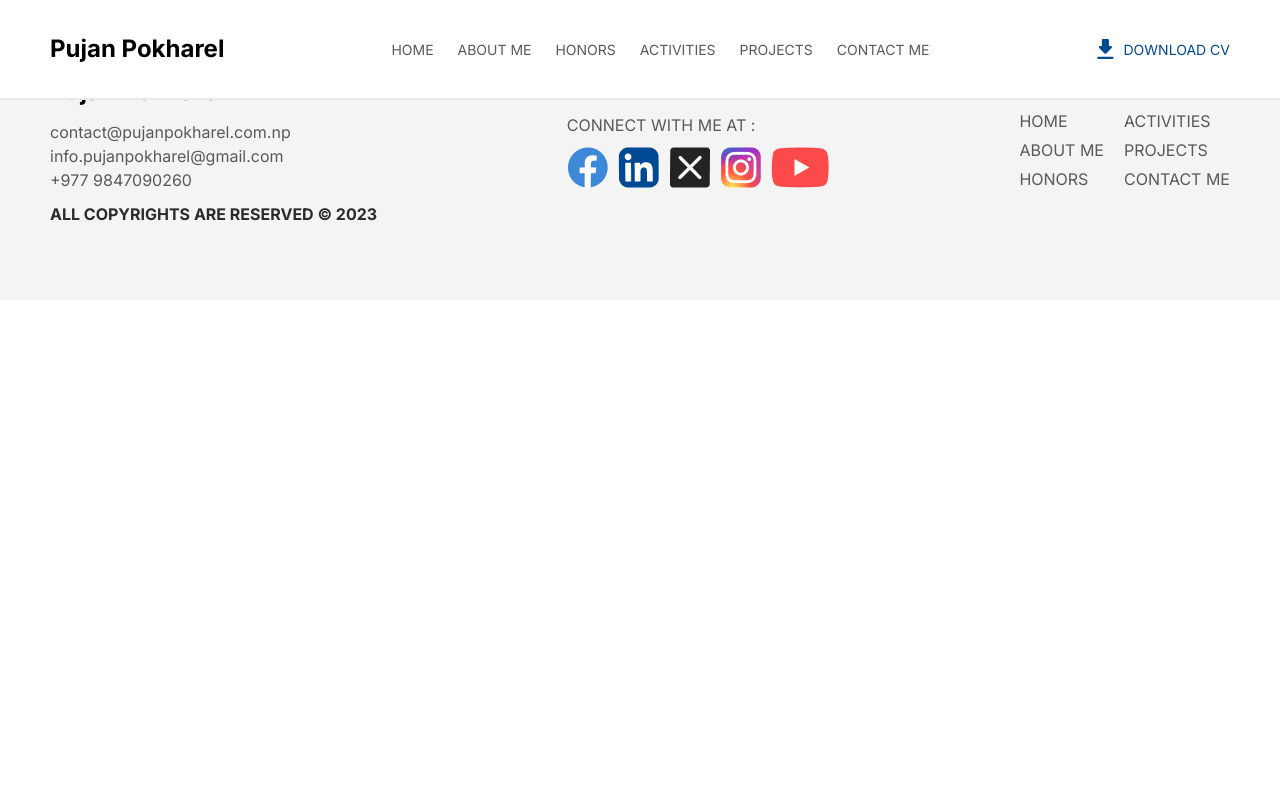
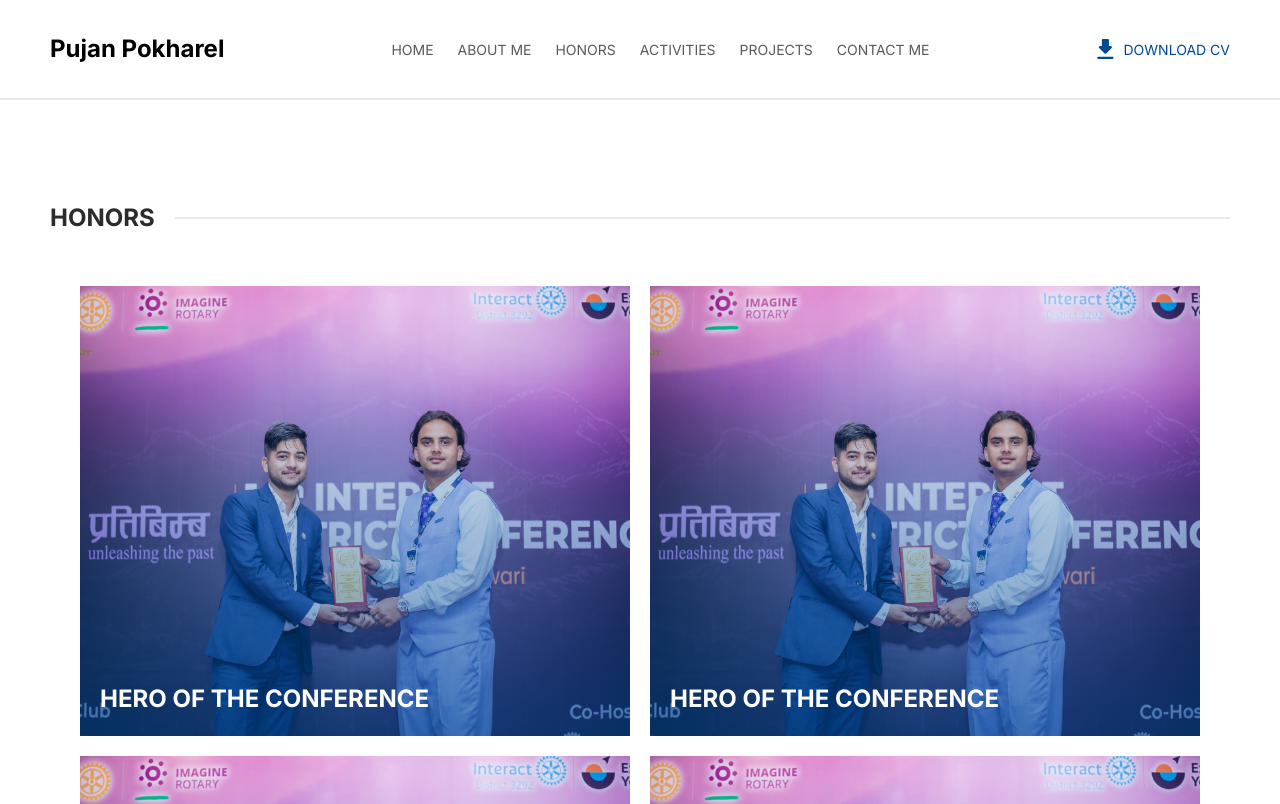
Before and after one commit to pujanpokharelofficial/Portfolio, a SvelteKit app: page /honors in a window 1280 px wide. Shown: the top 804 px of the page. Built offline with nearby package versions, Linux system fonts and the light colour scheme.

Commit message:
Completed the honor page

```diff
--- a/src/routes/honors/+page.svelte
+++ b/src/routes/honors/+page.svelte
@@ -1,3 +1,79 @@
-<script>
+<script lang="ts">
+	import Header from '../global/header.svelte';
 	import Honor from './honor.svelte';
+	import type { Thonor } from './type.ts';
+	let honors: Thonor[] = [
+		{
+			title: 'hero of the conference',
+			date: '27th december 2021',
+			location: 'devinagar chaupari, butwal',
+			description:
+				'i was awarded with this award for my extra ordinary works and errors in all the things that i have done for the one who game me those awards they are tryly appriciative of the work',
+			image: '/images/honors.jpg'
+		},
+		{
+			title: 'hero of the conference',
+			date: '27th december 2021',
+			location: 'devinagar chaupari, butwal',
+			description:
+				'i was awarded with this award for my extra ordinary works and errors in all the things that i have done for the one who game me those awards they are tryly appriciative of the work',
+			image: '/images/honors.jpg'
+		},
+		{
+			title: 'hero of the conference',
+			date: '27th december 2021',
+			location: 'devinagar chaupari, butwal',
+			description:
+				'i was awarded with this award for my extra ordinary works and errors in all the things that i have done for the one who game me those awards they are tryly appriciative of the work',
+			image: '/images/honors.jpg'
+		},
+		{
+			title: 'hero of the conference',
+			date: '27th december 2021',
+			location: 'devinagar chaupari, butwal',
+			description:
+				'i was awarded with this award for my extra ordinary works and errors in all the things that i have done for the one who game me those awards they are tryly appriciative of the work',
+			image: '/images/honors.jpg'
+		},
+		{
+			title: 'hero of the conference',
+			date: '27th december 2021',
+			location: 'devinagar chaupari, butwal',
+			description:
+				'i was awarded with this award for my extra ordinary works and errors in all the things that i have done for the one who game me those awards they are tryly appriciative of the work',
+			image: '/images/honors.jpg'
+		},
+		{
+			title: 'hero of the conference',
+			date: '27th december 2021',
+			location: 'devinagar chaupari, butwal',
+			description:
+				'i was awarded with this award for my extra ordinary works and errors in all the things that i have done for the one who game me those awards they are tryly appriciative of the work',
+			image: '/images/honors.jpg'
+		},
+		{
+			title: 'hero of the conference',
+			date: '27th december 2021',
+			location: 'devinagar chaupari, butwal',
+			description:
+				'i was awarded with this award for my extra ordinary works and errors in all the things that i have done for the one who game me those awards they are tryly appriciative of the work',
+			image: '/images/honors.jpg'
+		}
+	];
 </script>
+
+<div class="main_container min-h-screen pb-block mt-[200px]">
+	<Header title="honors" />
+	<div class="honors grid gap-standard w-full p-block justify-center">
+		{#each honors as honor}
+			<Honor {honor} />
+		{/each}
+	</div>
+</div>
+
+<style>
+	.honors {
+		grid-template-columns: repeat(auto-fit, 550px);
+		grid-auto-rows: 450px;
+	}
+</style>
```
